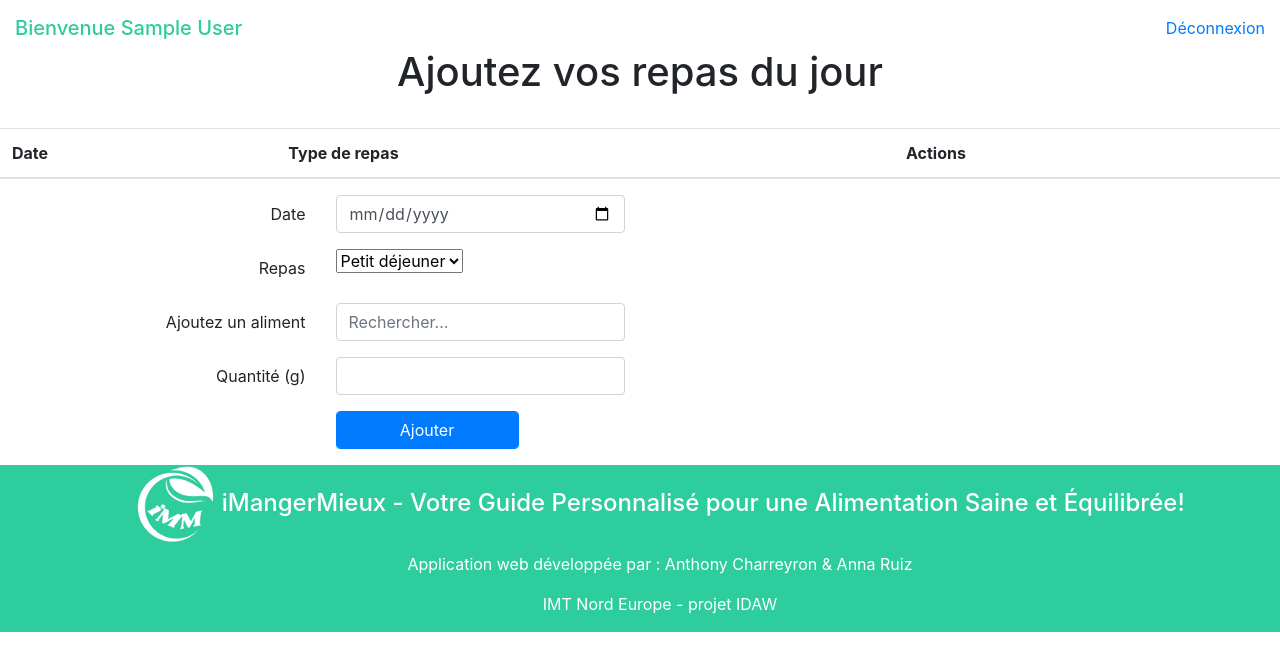
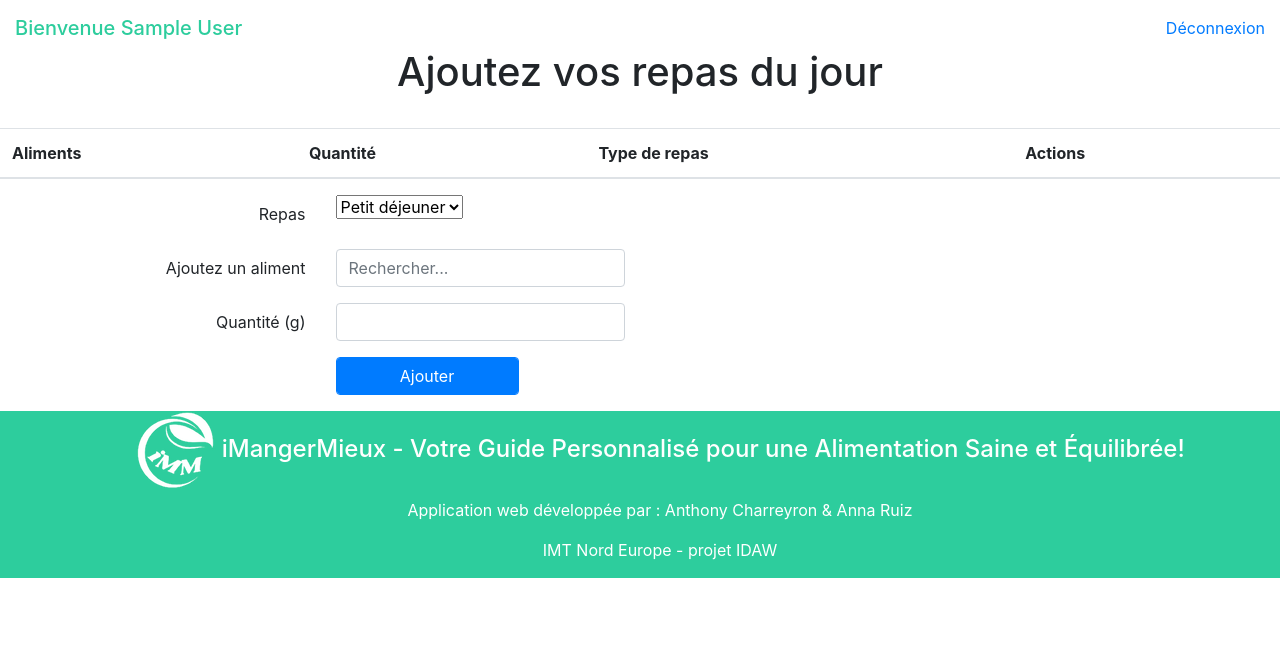
Before and after one commit to AnnnaRuiz/iMangerMieux, a PHP site: page /index.php?page=repas in a window 1280 px wide. Shown: the part 50-721 px from the top of the page. Run offline with PHP 8.4, Linux system fonts and the light colour scheme; the visitor is signed in with stand-in values (Sample User, id 1); lists and menus that the app fills with data are empty; some libraries are stand-ins or nearby versions.

Commit message:
Debut repas

```diff
--- a/frontend/repas.php
+++ b/frontend/repas.php
@@ -5,10 +5,11 @@
         <thead>
             <tr>
                 <th scope="col" class="nonVisible">Numéro de repas</th>
-                <th scope="col">Date</th>
+                <th scope="col" class="nonVisible">Date</th>
+                <th scope="col">Aliments</th>
+                <th scope="col">Quantité</th>
                 <th scope="col">Type de repas</th>
                 <th scope="col">Actions</th>
-
             </tr>
         </thead>
         <tbody>
@@ -17,12 +18,6 @@
     </table>
 
     <form id="addRepasForm" class="m-3" method="post">
-        <div class="form-group row">
-            <label for="inputDate" class="col-sm-3 col-form-label text-right">Date</label>
-            <div class="col-sm-3">
-                <input type="date" class="form-control" id="inputDate" required>
-            </div>
-        </div>
 
         <div class="form-group row">
             <label for="inputTypeRepas" class="col-sm-3 col-form-label text-right">Repas</label>
```
Also changed, not shown: backend/functionsAPI.php (+18 -0 lines), backend/repas.php (added, +13 -0 lines).
